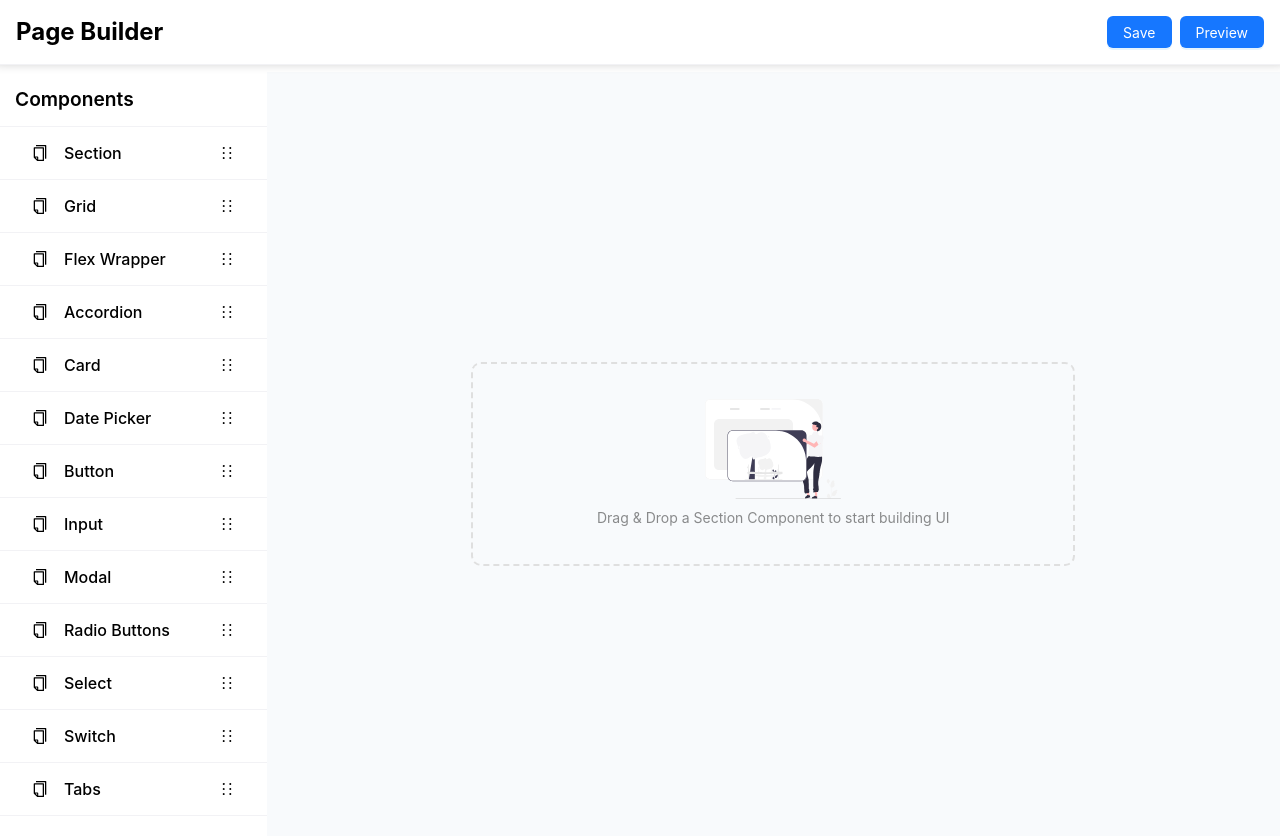
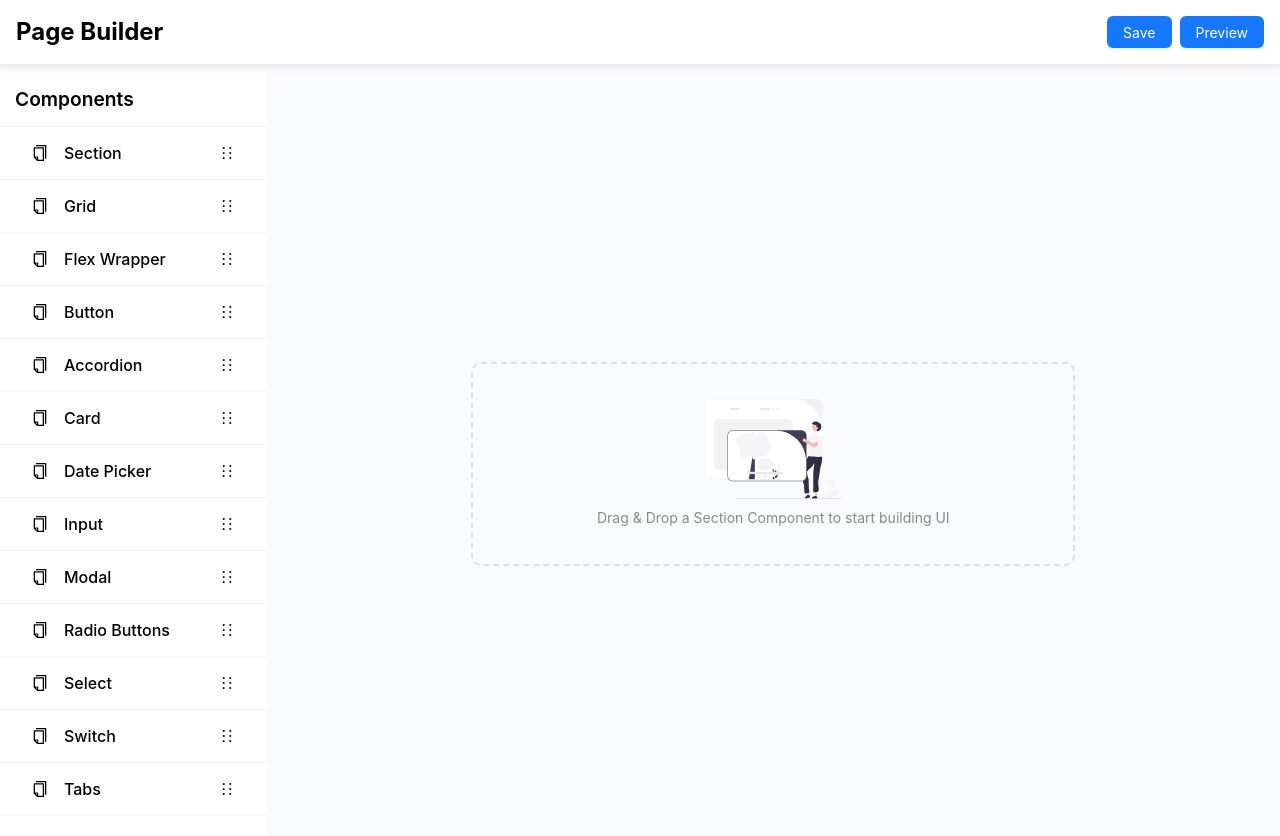
Before and after one commit to killcodeX/react-page-builder-v2, a React (Create React App) app in the folder pagebuilder/: page / in a window 1280 px wide. Shown: the top 836 px of the page. Built offline with nearby package versions, Linux system fonts and the light colour scheme.

Commit message:
feat: added setting to button

```diff
--- a/pagebuilder/src/Components/ComponentLists/list.js
+++ b/pagebuilder/src/Components/ComponentLists/list.js
@@ -20,6 +20,24 @@ export const components = [
         label:'Flex Wrapper',
         component:'flexwrapper',
         icon:<CopyOutlined />,
+        style:{
+            display:"flex",
+            flexDirection:"row",
+            justifyContent:"flex-start",
+            alignItems:"8px"
+        },
+    },
+    {
+        id:uuid(),
+        label:'Button',
+        component:'button',
+        icon:<CopyOutlined />,
+        style:{
+            label:"Button",
+            type:"primary",
+            action:"click",
+            icon:null
+        },
     },
     {
         id:uuid(),
@@ -37,12 +55,6 @@ export const components = [
         id:uuid(),
         label:'Date Picker',
         component:'date-picker',
-        icon:<CopyOutlined />,
-    },
-    {
-        id:uuid(),
-        label:'Button',
-        component:'button',
         icon:<CopyOutlined />,
     },
     {
--- /dev/null
+++ b/pagebuilder/src/Components/RenderComponents/Button/actions.jsx
@@ -0,0 +1,12 @@
+
+
+export function onAction(action) {
+  switch (action) {
+    case "click":
+      return console.log("onclik");
+    case "navigate":
+      return console.log("navigate");
+    default:
+      return console.log("clicked!");
+  }
+}
--- a/pagebuilder/src/Components/RenderComponents/Button/index.jsx
+++ b/pagebuilder/src/Components/RenderComponents/Button/index.jsx
@@ -1,8 +1,23 @@
-import React from 'react';
-import { Button } from 'antd';
+import React from "react";
+import { useNavigate } from "react-router-dom";
+import { Button } from "antd";
+import { onAction } from "./actions";
 
-export default function ButtonComponent({data}) {
+export default function ButtonComponent({ data }) {
+  const navigate = useNavigate();
+  let { style } = data;
+
+  if (style.icon !== null) {
+    return (
+      <Button type={style.type} icon={style.icon}>
+        {style.label}
+      </Button>
+    );
+  }
+
   return (
-    <Button>Button</Button>
-  )
+    <Button type={style.type} onClick={() => onAction(style.action, navigate)}>
+      {style.label}
+    </Button>
+  );
 }
--- a/pagebuilder/src/Components/RenderComponents/Flex/index.jsx
+++ b/pagebuilder/src/Components/RenderComponents/Flex/index.jsx
@@ -2,7 +2,6 @@ import React from 'react';
 import PageResolver from '../../../Resolver/PageResolver';
 
 export default function Flex({data}) {
-  console.log("component", data)
   return (
     <div className='page-flex-wrapper' style={data.style}>
       {
```
